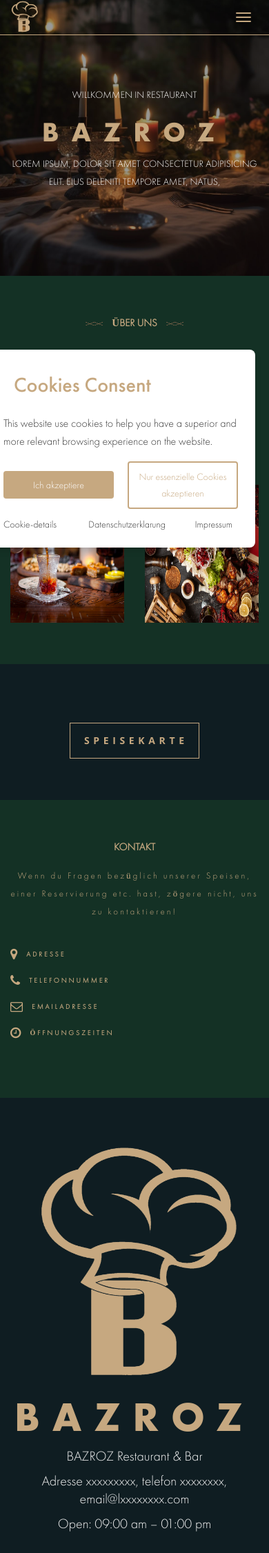
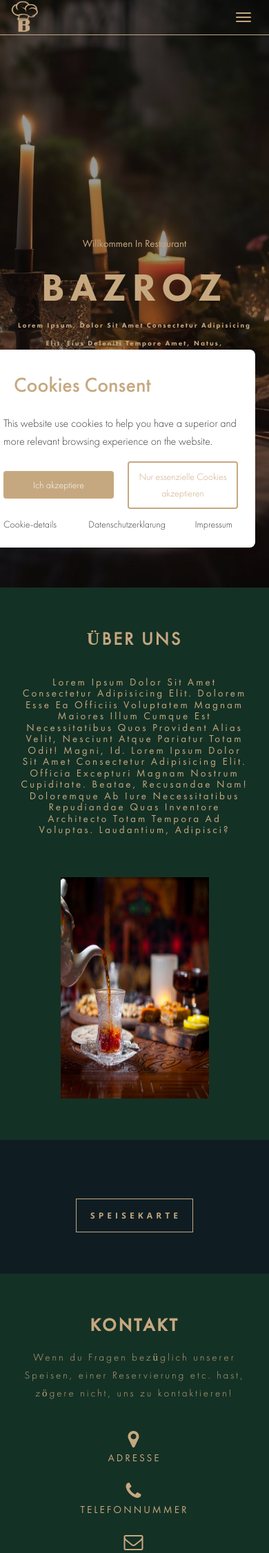
Before and after one commit to amgad165/barzoz_restaurant, a Django app: page / in a window 390 px wide. Shown: the top 2252 px of the page at 69% size. Run offline with Django 4.2, Linux system fonts and the light colour scheme; data that the repository does not hold is empty; some libraries are stand-ins or nearby versions; grey boxes are pictures that could not be loaded.

Commit message:
mobile version style changes

```diff
--- a/base/templates/includes/links.html
+++ b/base/templates/includes/links.html
@@ -12,6 +12,14 @@
 @font-face {
     font-family: futuremedium;
     src: url({% static 'assets/fonts/futura-fonts/FuturaCyrillicMedium.ttf' %});
+}
+@font-face {
+    font-family: futurebook;
+    src: url({% static 'assets/fonts/futura-fonts/FuturaCyrillicBook.ttf' %});
+}
+@font-face {
+    font-family: futureheavy;
+    src: url({% static 'assets/fonts/futura-fonts/FuturaCyrillicHeavy.ttf' %});
 }
 
     </style>
--- a/base/templates/index.html
+++ b/base/templates/index.html
@@ -11,9 +11,6 @@
     <meta name="description" content="">
     <meta name="author" content="">
     <link rel="shortcut icon" href="{% static 'assets/img/ico/favicon.ico' %}">
-    <link rel="apple-touch-icon" sizes="114x114" href="{% static 'assets/img/ico/apple-touch-icon-114x114.png' %}">
-    <link rel="apple-touch-icon" sizes="72x72" href="{% static 'assets/img/ico/apple-touch-icon-72x72.png' %}">
-    <link rel="apple-touch-icon" href="{% static 'assets/img/ico/apple-touch-icon-57x57.png' %}">
 
     <title>BAZROZ</title>
 
@@ -112,7 +109,7 @@
                         <div class="intro-heading wow fadeIn heading-font" data-wow-delay="0.5s">
                             <p>Willkommen in Restaurant</p>
                         <h1>Bazroz</h1>
-                        <p>Lorem ipsum, dolor sit amet consectetur adipisicing elit. Eius deleniti tempore amet, natus, </p>
+                        <p class="intro_description">Lorem ipsum, dolor sit amet consectetur adipisicing elit. Eius deleniti tempore amet, natus, </p>
                         </div>
                     </div>
                     <div class="col-sm-1 pull-right text-center slider-control match-height">
@@ -133,7 +130,7 @@
                     <div class="row">
 
                         <div class="col-lg-12 text-center mb50 wow fadeIn">
-                            <h2 class="section-heading"> <img src="{% static 'assets/img/bg/title_icon.png' %}" alt=""> ÜBER  UNS <img src="{% static 'assets/img/bg/title_icon.png' %}" alt=""></h2>
+                            <h2 class="section-heading"> <img class="hidden-xs hidden-sm" src="{% static 'assets/img/bg/title_icon.png' %}" alt=""> ÜBER  UNS <img class="hidden-xs hidden-sm" src="{% static 'assets/img/bg/title_icon.png' %}" alt=""></h2>
                             <!-- <hr class="thin-hr"> -->
                             <div class="container">
                             <h3 class="section-subheading">
@@ -147,8 +144,8 @@
 
                 <div>
                     <div class="container">
-                        <div class="row wow fadeIn">
-                            <div class="col-lg-4 col-xs-6">
+                        <div class="row wow fadeIn text-center">
+                            <div class="col-lg-4 col-sm-12 col-md-6">
 
                                 <img class="about_image" src="{% static 'assets/img/bg/about2.jpg' %}" alt="">
                             </div>
@@ -158,7 +155,7 @@
                                 <img class="about_image" src="{% static 'assets/img/bg/about-middle.png' %}" alt="">
 
                             </div>
-                            <div class="col-lg-4 col-xs-6">
+                            <div class="col-lg-4 col-md-6 col-xs-6 hidden-xs hidden-sm">
                                 <img class="about_image" src="{% static 'assets/img/bg/about1.jpg' %}" alt="">
                                     </div>
                     </div>
@@ -180,7 +177,7 @@
                  <div class="container wow fadeIn">
                     <div class="row">
                         <div class="col-lg-12 text-center mb50">
-                            <h2 class="section-heading"><img src="{% static 'assets/img/bg/title_icon.png' %}" alt="">{{ category }}<img src="{% static 'assets/img/bg/title_icon.png' %}" alt=""></h2>
+                            <h2 style="font-size: 19px !important; " class="section-heading"><img class="hidden-xs hidden-sm" src="{% static 'assets/img/bg/title_icon.png' %}" alt="">{{ category }}<img class="hidden-xs hidden-sm" src="{% static 'assets/img/bg/title_icon.png' %}" alt=""></h2>
                         </div>
                     </div>
                 </div>
@@ -244,24 +241,25 @@
             <div class="section-inner">
             <div class="container ">
                 <div class="row">
-                    <h2 class="section-heading text-center">KONTAKT</h2>
+                    <h2 style="font-size: 20px; font-family: futuremedium;" class="section-heading text-center">KONTAKT</h2>
                     <div class="col-xs-12 wow fadeIn text-center">
                         <p>Wenn du Fragen bezüglich unserer Speisen, einer Reservierung etc. hast, zögere nicht, uns zu kontaktieren!
                         </p>
                         </div>
-                    <div class="col-xs-6 wow fadeIn">
+
+                    <div class="col-md-6 col-xs-12 wow fadeIn text-center">
 
 
  <div class="contact_icon"> <i class="fa fa-map-marker" aria-hidden="true"></i> ADRESSE</div>
  <div class="contact_icon"> <i class="fa fa-phone" aria-hidden="true"></i> TELEFONNUMMER</div>
  <div class="contact_icon"> <i class="fa fa-envelope-o" aria-hidden="true"></i> EMAILADRESSE </div>
- <div class="contact_icon"> <i class="fa fa-clock-o" aria-hidden="true"></i> ÖFFNUNGSZEITEN</div>
+ <div lang="de" class="contact_icon"> <i class="fa fa-clock-o" aria-hidden="true"></i> ÖFFNUNGSZEITEN</div>
 
 
 
                     </div>
 
-                    <div class="col-xs-6 wow fadeIn">
+                    <div class="col-md-6 col-xs-12 wow fadeIn text-center">
 
                         <iframe src="https://www.google.com/maps/embed?pb=!1m18!1m12!1m3!1d221257.7165897244!2d31.144739296645685!3d29.94631135125485!2m3!1f0!2f0!3f0!3m2!1i1024!2i768!4f13.1!3m3!1m2!1s0x14584145a83fd545%3A0xf3226deb090fe3a!2z2YXZitiv2KfZhiDYp9mE2KrYrdix2YrYsQ!5e0!3m2!1sen!2seg!4v1700268570803!5m2!1sen!2seg"  style="border:0;" allowfullscreen="" loading="lazy" referrerpolicy="no-referrer-when-downgrade"></iframe>
 
--- a/base/views.py
+++ b/base/views.py
@@ -1,6 +1,6 @@
 from django.shortcuts import render
 from django.shortcuts import get_object_or_404, redirect
-from django.http import JsonResponse
+from django.http import HttpResponseServerError, JsonResponse
 from django.views.decorators.csrf import csrf_exempt
 from .models import Menu_Item, OrderItem, Order, Category , Coupon , User_details
 from django.contrib.sessions.models import Session
@@ -14,6 +14,7 @@ from django.views.generic import TemplateView
 from rest_framework.response import Response
 from rest_framework.status import HTTP_200_OK, HTTP_400_BAD_REQUEST
 from django.http import HttpResponseForbidden
+from django.core.mail import send_mail
 
 stripe.api_key = settings.STRIPE_SECRET_KEY
 
@@ -369,6 +370,7 @@ def add_coupon(request):
 
 
 
+
 def confirm_order(request):
     session_key = request.session.session_key
 
@@ -377,17 +379,29 @@ def confirm_order(request):
         order_items = order.items.all()
 
         order_items.update(ordered=True)
+        items_lists = []
         for item in order_items:
             item.save()
+            items_lists.append(str(item))
 
         order.ordered = True
         order.save()
 
+        items_lists = ', '.join(items_lists)
+        message= 'your order :  '+items_lists+ ' will be ready soon'
+        email_from = settings.EMAIL_HOST_USER
+        client_email = [order.user_details.email]
+
+        send_mail('Order', message, from_email=email_from ,recipient_list=client_email, fail_silently=False)
+
+
         return render(request,"success.html")
 
     except Exception as e:
-        # send an email to ourselves
-        return Response({"message": "A serious error occurred. We have been notifed."}, status=HTTP_400_BAD_REQUEST)
+
+
+        return HttpResponseServerError("A serious error occurred. We have been notified.", content_type="text/plain")
+
 
 
 
--- a/static/assets/css/style.css
+++ b/static/assets/css/style.css
@@ -222,9 +222,9 @@ img::-moz-selection {
     background: 0 0
 }
 
-body {
+/* body {
     webkit-tap-highlight-color: #333
-}
+} */
 
 .img-responsive,
 .thumbnail>img,
@@ -365,7 +365,7 @@ body {
 .btn-primary.btn-transparent.active {
     color: #fff;
     border-color: transparent #c6a880 ;
-    background-color: #c6a880 ; !important
+    background-color: #c6a880 !important;
 }
 
 .btn-primary:hover,
@@ -625,7 +625,6 @@ margin-right: 140px !important;
 
 #navbar-social {
     display: inline-block;
-    float: left;
     padding: 23px 20px 0 20px;
 }
 
@@ -1053,9 +1052,7 @@ footer.white-wrapper .social-links li a {
 /*-----------------------------------------------------------------------------------*/
 /*  12 - CAROUSEL STYLES
 /*-----------------------------------------------------------------------------------*/
-.fw-carousel .owl-item {
-    /* padding: 0 */
-}
+
 
 .fw-carousel .hover-item-caption h3 {
     font-size: 20px
@@ -1476,7 +1473,7 @@ footer.white-wrapper .social-links li a {
 #countdown span {
   width: 25%;
   display:inline-block;
-  float:left;
+
   font-size:56px;
   font-weight:900
 }
@@ -1703,7 +1700,7 @@ footer.white-wrapper .social-links li a {
 @media(max-width:460px) {
     .fullheight, .fullheight .article-slide, .fullheight .article-slide .carousel-inner, .fullheight .article-slide .item, .fullheight .article-slide .item img {
         height: auto!important;
-        min-height: 400px
+        min-height: 852px
     }
     header .intro-text .intro-heading img {
         max-width: 260px;
@@ -2155,17 +2152,17 @@ section.tangaroa-back{
 }
 .section-heading{
     color: #c6a880;
-    font-family: futurelight;
+    font-family: futurebook;
     font-size: 50px;
 
 }
 
 h3.section-subheading{
     color: #c6a880;
-    font-family: futurelight;
+    font-family: futurebook;
     font-size: 18px;
     letter-spacing: 6px;
-    font-weight: 600;
+
 }
 
 .about_image{
@@ -2174,8 +2171,8 @@ h3.section-subheading{
 }
 @media(max-width: 767px) {
 .about_image{
-    width: 100%;
-    height: 200px;
+    width: 215px;
+    height: 321px;
 }
 
 .section-heading img{
@@ -2264,24 +2261,29 @@ h3.section-subheading{
 @media(max-width: 767px) {
 
 #contact p {
-    font-size: 13px;
+    font-size: 15px;
     letter-spacing: 3px;
 
 }
 
 .contact_icon {
-    font-size: 10px;
+    font-size: 15px;
     margin-bottom: 20px;
     letter-spacing: 3px;
+    font-family: futurebook;
+font-weight: normal;
+    display: grid;
+
 }
 .contact_icon i{
-    font-size: 18px;
+    font-size: 28px;
+    margin-right: 0px;
 
 }
 
 #contact iframe{
-    width: 100%;
-    height: auto;
+    width: 306px;
+    height: 284px;
 }
 
 
@@ -2330,6 +2332,25 @@ width: 67px;
 
 
 @media(max-width: 768px) {
+
+    header .intro-text .intro-heading p {
+        font-size: 15px !important;
+        font-family: futurebook;
+        text-transform: capitalize;
+        color: #c6a880;
+    }
+    header .intro-text .intro-heading .intro_description {
+        font-size: 10px !important;
+        font-family: futureheavy !important;
+        letter-spacing: 2px;
+
+    }
+    .heading-font h1 {
+        font-size: 57px;
+        font-family: futureheavy !important;
+        letter-spacing: 8px;
+    }
+
   .logo img{
     width: 40px;
     height: 47px;
@@ -2360,22 +2381,34 @@ background-color: #c6a880 !important;
 }
 
 .section-heading {
+    font-size: 26px !important;
+    letter-spacing: 3px !important;
+}
+.section-subheading{
     font-size: 15px !important;
-    letter-spacing: 0px !important;
-}
-.section-subheading{
-    font-size: 14px !important;
-    letter-spacing: 0px !important;
-    font-weight: 400 !important;
+    letter-spacing: 3px !important;
+
 }
 
 
 .menu-item-info h3 {
 
-font-size: 18px;
+font-size: 12px;
+}
+.custom-button {
+font-size: 12px;
 }
 footer h1{
-    font-size: 60px !important;
+    font-size: 20px !important;
+    letter-spacing: 6px !important;
+}
+
+footer p {
+
+    font-size: 9px;
+
+    line-height: 6px;
+
 }
 }
 
```
Also changed, not shown: barzoz_restaurant/settings.py (+10 -0 lines).
